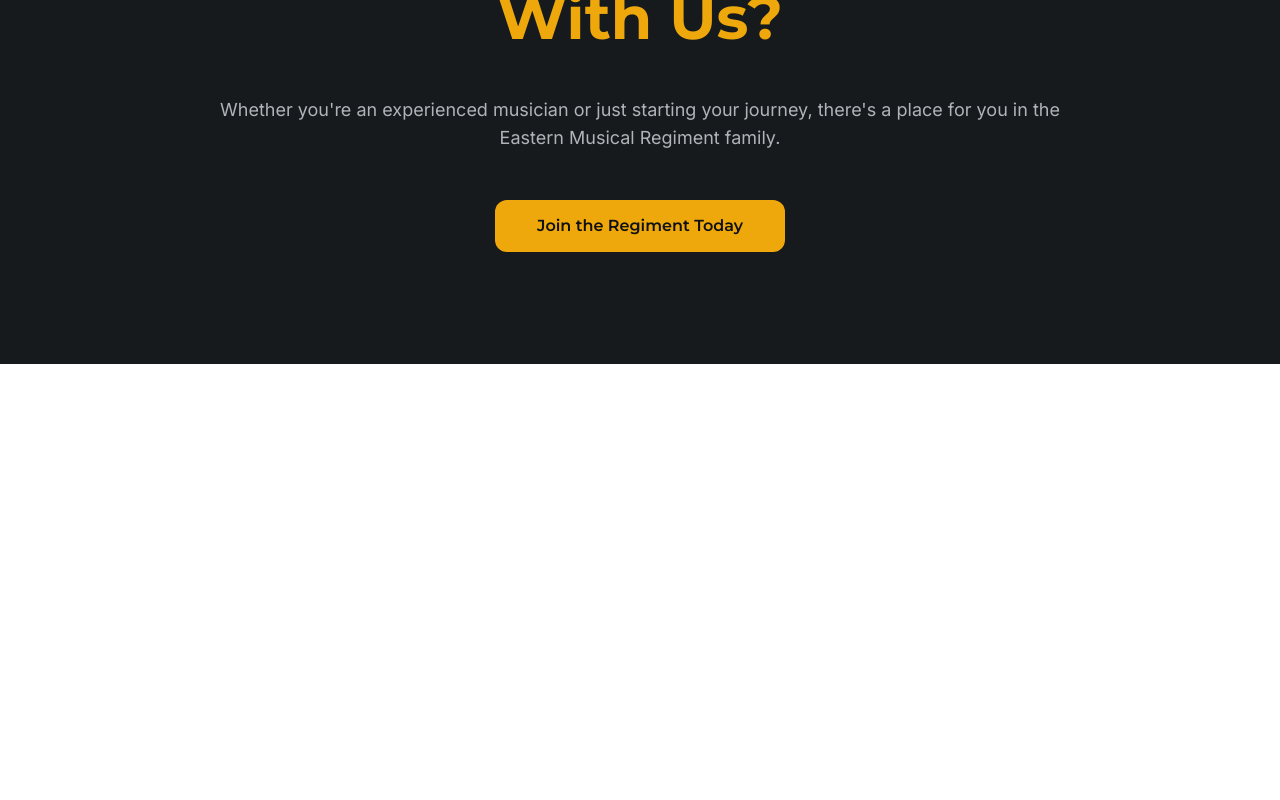
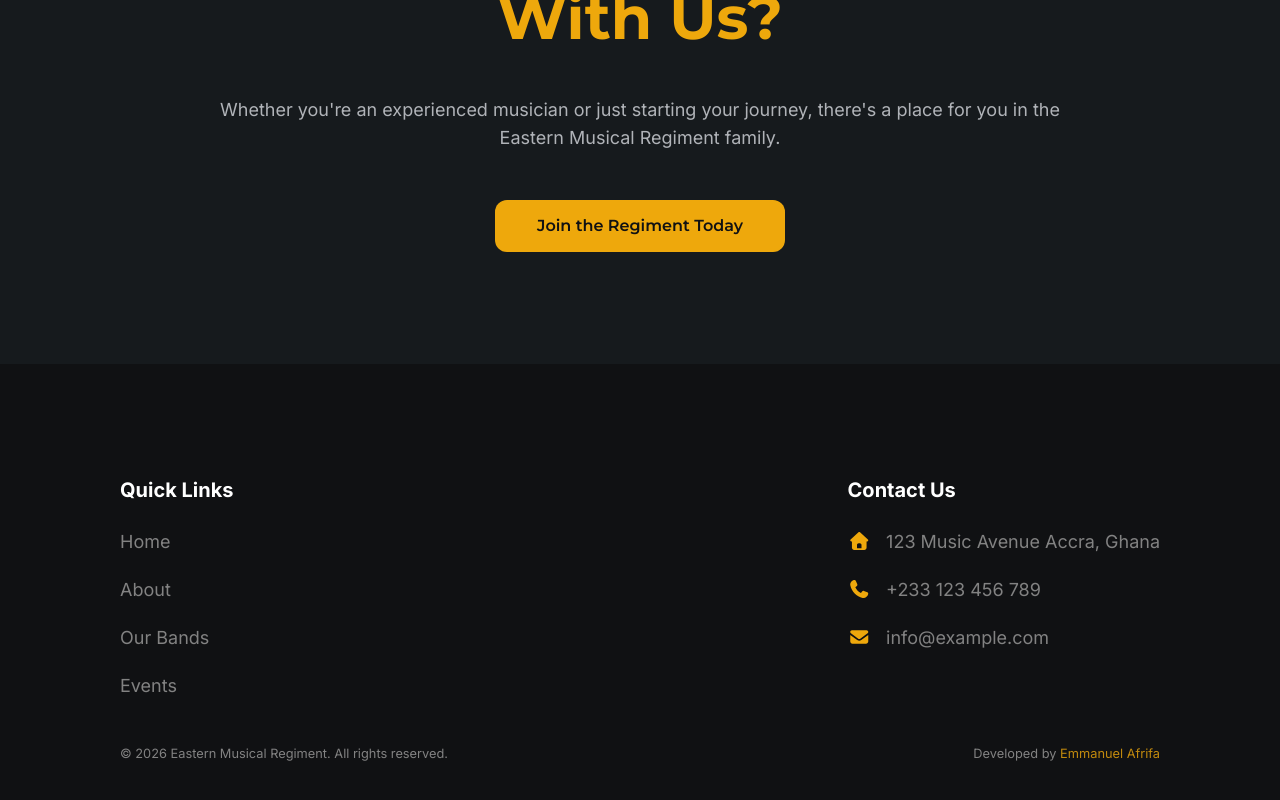
Before and after one commit to Emmanuel-Afrifa/eastern-musical-regiment-website, a Next.js app in the folder frontend/: page / in a window 1280 px wide. Shown: the part 3678-4478 px from the top of the page. Before the commit the page ends 4042 px from the top, so only its background shows below. Built offline with nearby package versions, Linux system fonts and the light colour scheme.

Commit message:
Added the Footer section

```diff
--- /dev/null
+++ b/frontend/src/app/components/organisms/Footer.tsx
@@ -0,0 +1,101 @@
+import Link from "next/link";
+import { FontAwesomeIcon } from "@fortawesome/react-fontawesome";
+import { faPhone, faEnvelope, faHome } from "@fortawesome/free-solid-svg-icons";
+import Container from "../atoms/Container";
+
+const Footer = () => {
+
+    type QuickLink = {
+        id: string;
+        name: string;
+        href: string;
+        ariaLabel: string;
+    }
+
+    const quickLinks: QuickLink[] = [
+        {id: "01", name: "Home", href: "/#hero", ariaLabel: "home link"},
+        {id: "02", name: "About", href: "/about", ariaLabel: "about link"},
+        {id: "03", name: "Our Bands", href: "/bands", ariaLabel: "our bands link"},
+        {id: "04", name: "Events", href: "/events", ariaLabel: "events link"},
+    ]
+
+    return (
+        <footer className="w-full center bg-fg-black py-28">
+            <Container>
+                <div className="flex flex-col px-6 md:px-10 lg:px-30">
+                    <div className="flex flex-col">
+                        <div className="flex flex-col md:flex-row justify-between">
+                            <div className="flex flex-col justify-between">
+                                <h3 className="font-inter text-lg md:text-xl font-bold text-white mb-6">Quick Links</h3>
+                                <ul className="flex flex-col gap-3 md:gap-4 lg:gap-5">
+                                    {quickLinks.map(link => {
+                                        return (
+                                            <li
+                                                key={link.id}
+                                                className="text-fg-dark-gray text-[12px] md:text-base lg:text-lg font-inter"
+                                            >
+                                                <Link
+                                                    href={link.href}
+                                                    aria-label={link.ariaLabel}
+                                                >
+                                                    {link.name}
+                                                </Link>
+                                            </li>
+                                        )
+                                    })}
+                                </ul>
+                            </div>
+
+                            <div className="mt-8 md:mt-0">
+                                <h3 className="font-inter text-lg md:text-xl font-bold text-white mb-6">Contact Us</h3>
+                                <ul className="flex flex-col gap-3 md:gap-4 lg:gap-5 text-fg-dark-gray text-[12px] md:text-base lg:text-lg font-inter">
+                                    <li>
+                                        <p>
+                                            <FontAwesomeIcon icon={faHome} className="text-gold mr-4" />
+                                            <span>123 Music Avenue Accra, Ghana</span>
+                                        </p>
+                                    </li>
+
+                                    <li>
+                                        <a
+                                            href="tel:+233123456789"
+                                            target="_blank"
+                                            rel="noopener noreferrer"
+                                            aria-label="phone contact"
+                                        >
+                                            <FontAwesomeIcon icon={faPhone} className="text-gold mr-4" />
+                                            <span>+233 123 456 789</span>
+                                        </a>
+                                    </li>
+
+                                    <li>
+                                        <a
+                                            href="mailto:info@example.com"
+                                            target="_blank"
+                                            rel="noopener noreferrer"
+                                            aria-label="email address"
+                                        >
+                                            <FontAwesomeIcon icon={faEnvelope} className="text-gold mr-4" />
+                                            <span>info@example.com</span>
+                                        </a>
+                                    </li>
+                                </ul>
+                            </div>
+                        </div>
+                    </div>
+
+                    <div className='flex flex-col md:flex-row justify-between items-center mt-10'>
+                        <p className='text-fg-dark-gray text-center text-[12px] md:text-base'>
+                            <small>© 2026 Eastern Musical Regiment. All rights reserved.</small>
+                        </p>
+                        <p className='text-fg-dark-gray text-center text-[12px] md:text-base'>
+                            <small>Developed by <span className='text-gold/80 underline-grow'><a href="https://www.linkedin.com/in/emmanuel-afrifa-840674214/" rel="noopener noreferrer" target='_blank'>Emmanuel Afrifa</a></span></small>
+                        </p>
+                    </div>
+                </div>
+            </Container>
+        </footer>
+    )
+}
+
+export default Footer
--- a/frontend/src/app/components/organisms/HeroSection.tsx
+++ b/frontend/src/app/components/organisms/HeroSection.tsx
@@ -3,7 +3,7 @@ import Container from "../atoms/Container"
 
 const HeroSection = () => {
     return (
-        <section className="w-full min-h-screen center home-bg py-28">
+        <section id="hero" className="w-full min-h-screen center home-bg py-28">
             <Container>
                 <div className="w-full flex flex-col items-center pt-10 px-4">
                     <h1 className="text-white text-4xl md:text-6xl xl:text-8xl 2xl:text-9xl text-center mb-8 md:mb-10 2xl:mb-16">
--- a/frontend/src/app/layout.tsx
+++ b/frontend/src/app/layout.tsx
@@ -2,6 +2,7 @@ import type { Metadata } from "next";
 import { Montserrat, Inter } from "next/font/google";
 import "./globals.css";
 import Header from "./components/organisms/Header";
+import Footer from "./components/organisms/Footer";
 import "@fortawesome/fontawesome-svg-core/styles.css"
 import { config } from "@fortawesome/fontawesome-svg-core"
 config.autoAddCss = false
@@ -36,6 +37,7 @@ export default function RootLayout({
             <main>
                 <Header />
                 {children}
+                <Footer />
             </main>
         </body>
       </html>
```
